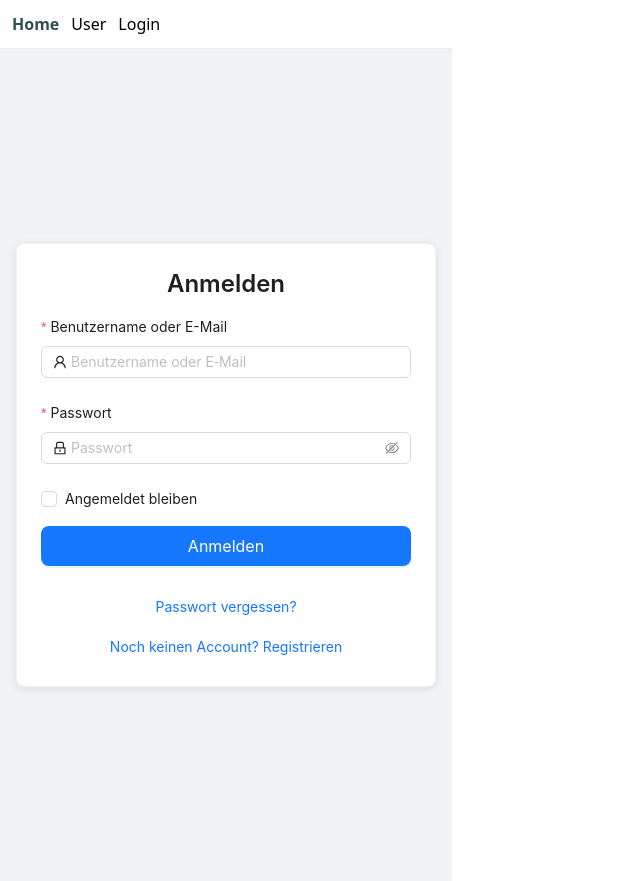
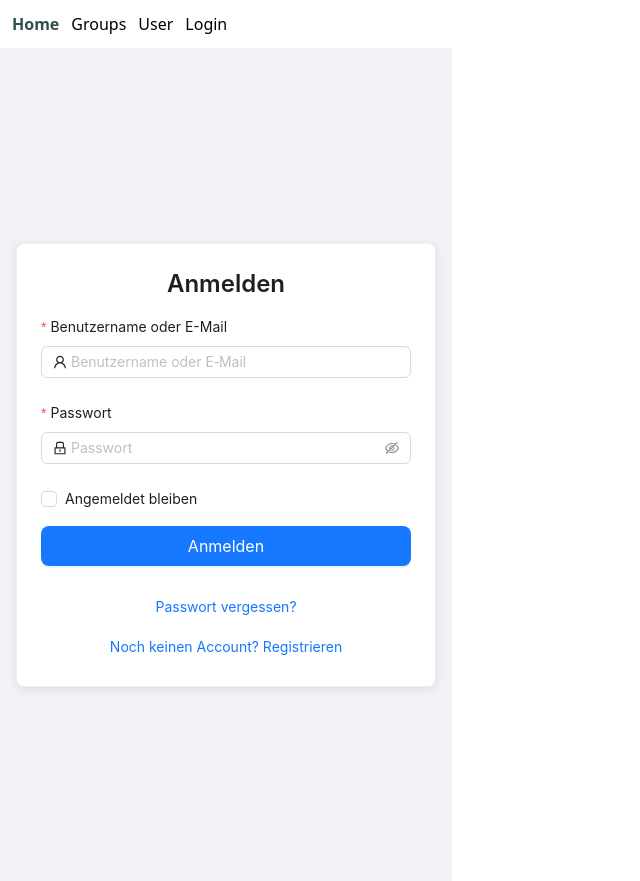
Before and after one commit to sesogr/auth-share, a React (Vite) app in the folder web/: page / in a window 1280 px wide. Shown: the whole page, without its empty margins (0-640 px from the left). Built offline with nearby package versions, Linux system fonts and the light colour scheme; no server answers.

Commit message:
Groups to Navigation

```diff
--- a/web/src/Home.tsx
+++ b/web/src/Home.tsx
@@ -2,7 +2,7 @@ import React, { useEffect, useState } from "react";
 import { useParams } from "react-router-dom";
 import Service from "./Service.tsx";
 import { useNavigate } from "react-router-dom";
-import CreateService from "./CreateService.tsx";
+import CreateService from "./components/CreateService.tsx";
 import { Button, Col, List, Row, Typography } from "antd";
 import { type ReceivingConvertedService } from "./types/types.ts";
 import { useAuth } from "./Context/AuthContext.tsx";
--- a/web/src/Navbar.tsx
+++ b/web/src/Navbar.tsx
@@ -14,6 +14,7 @@ const Navbar: React.FC = () => {
   return (
     <nav style={{ padding: 12, borderBottom: "1px solid #eee" }}>
       <NavLink to="/" style={linkStyle}>Home</NavLink>
+      <NavLink to="/groups" style={linkStyle}>Groups</NavLink>
       <NavLink
         to={user?.displayname
           ? `/user/${encodeURIComponent(user.displayname)}`
```
